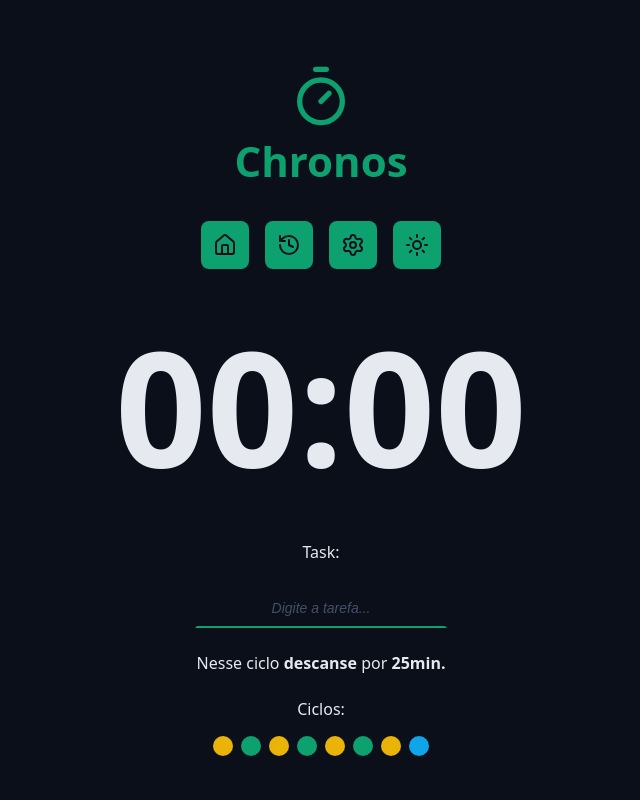
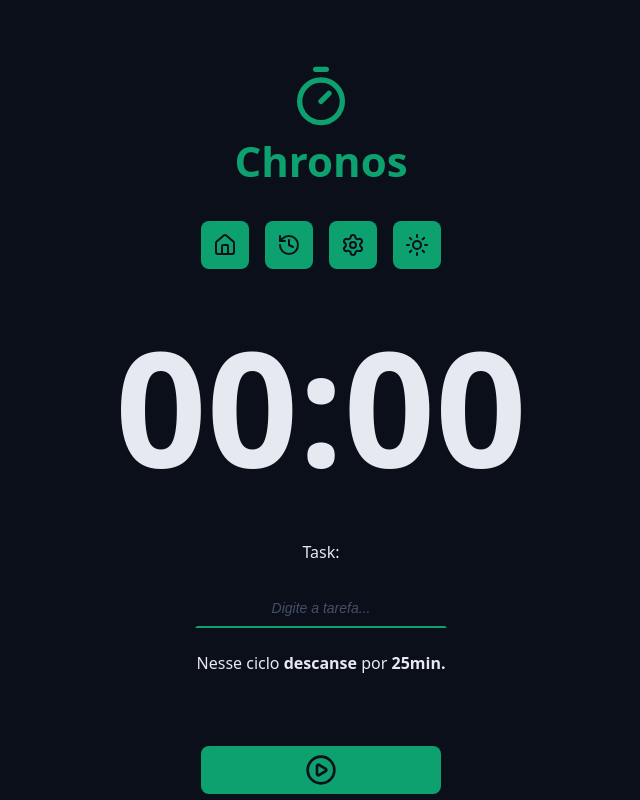
Before and after one commit to leo-dot-com-dot-br/chronos-pomodoro, a React (Vite) app: page / in a window 1280 px wide. Shown: the top 800 px of the page, without its empty margins (319-959 px from the left). Built offline with nearby package versions, Linux system fonts and the light colour scheme.

Commit message:
iterado os ciclos de foco e descanso com map, desativado o input se tem task ativa e trocado o botão para parar tarefa

```diff
--- a/src/components/Cycles/index.tsx
+++ b/src/components/Cycles/index.tsx
@@ -1,18 +1,35 @@
+import { useTaskContext } from '../../contexts/TaskContext/useTaskContext';
+import { getNextCycle } from '../../utils/getNextCycle';
+import { getNextCycleType } from '../../utils/getNextCycleType';
 import styles from './styles.module.css';
 
 export function Cycles() {
+  const { state } = useTaskContext();
+
+  const cycleStep = Array.from({ length: state.currentCycle });
+
+  const cycleDescriptionMap = {
+    workTime: 'foco',
+    shortBreakTime: 'descanso curto',
+    longBreakTime: 'descanso longo',
+  };
+
   return (
     <div className={styles.cycles}>
       <span>Ciclos:</span>
       <div className={styles.cycleDots}>
-        <span className={`${styles.cycleDot} ${styles.workTime}`}></span>
-        <span className={`${styles.cycleDot} ${styles.shortBreakTime}`}></span>
-        <span className={`${styles.cycleDot} ${styles.workTime}`}></span>
-        <span className={`${styles.cycleDot} ${styles.shortBreakTime}`}></span>
-        <span className={`${styles.cycleDot} ${styles.workTime}`}></span>
-        <span className={`${styles.cycleDot} ${styles.shortBreakTime}`}></span>
-        <span className={`${styles.cycleDot} ${styles.workTime}`}></span>
-        <span className={`${styles.cycleDot} ${styles.longBreakTime}`}></span>
+        {cycleStep.map((_, index) => {
+          const nextCycle = getNextCycle(index);
+          const nextCycleType = getNextCycleType(nextCycle);
+          return (
+            <span
+              key={nextCycle}
+              className={`${styles.cycleDot} ${styles[nextCycleType]}`}
+              aria-label={`Indicador de ciclo de ${cycleDescriptionMap[nextCycleType]}`}
+              title={`Indicador de ciclo de ${cycleDescriptionMap[nextCycleType]}`}
+            ></span>
+          );
+        })}
       </div>
     </div>
   );
--- a/src/components/MainForm/index.tsx
+++ b/src/components/MainForm/index.tsx
@@ -1,4 +1,4 @@
-import { PlayCircleIcon } from 'lucide-react';
+import { PlayCircleIcon, StopCircleIcon } from 'lucide-react';
 import { Cycles } from '../Cycles';
 import { DefaultButton } from '../DefaultButton';
 import { DefaultInput } from '../DefaultInput';
@@ -62,6 +62,7 @@
           type='text'
           placeholder='Digite a tarefa...'
           ref={taskNameInput}
+          disabled={!!state.activeTask}
         />
       </div>
 
@@ -71,12 +72,29 @@
         </p>
       </div>
 
-      <div className='formRow'>
-        <Cycles />
-      </div>
+      {state.currentCycle > 0 && (
+        <div className='formRow'>
+          <Cycles />
+        </div>
+      )}
 
       <div className='formRow'>
-        <DefaultButton icon={<PlayCircleIcon />} />
+        {!state.activeTask ? (
+          <DefaultButton
+            aria-label='Iniciar nova tarefa.'
+            title='Iniciar nova tarefa.'
+            type='submit'
+            icon={<PlayCircleIcon />}
+          />
+        ) : (
+          <DefaultButton
+            aria-label='Interromper tarefa.'
+            title='Interromper tarefa.'
+            type='button'
+            color='red'
+            icon={<StopCircleIcon />}
+          />
+        )}
       </div>
     </form>
   );
```
